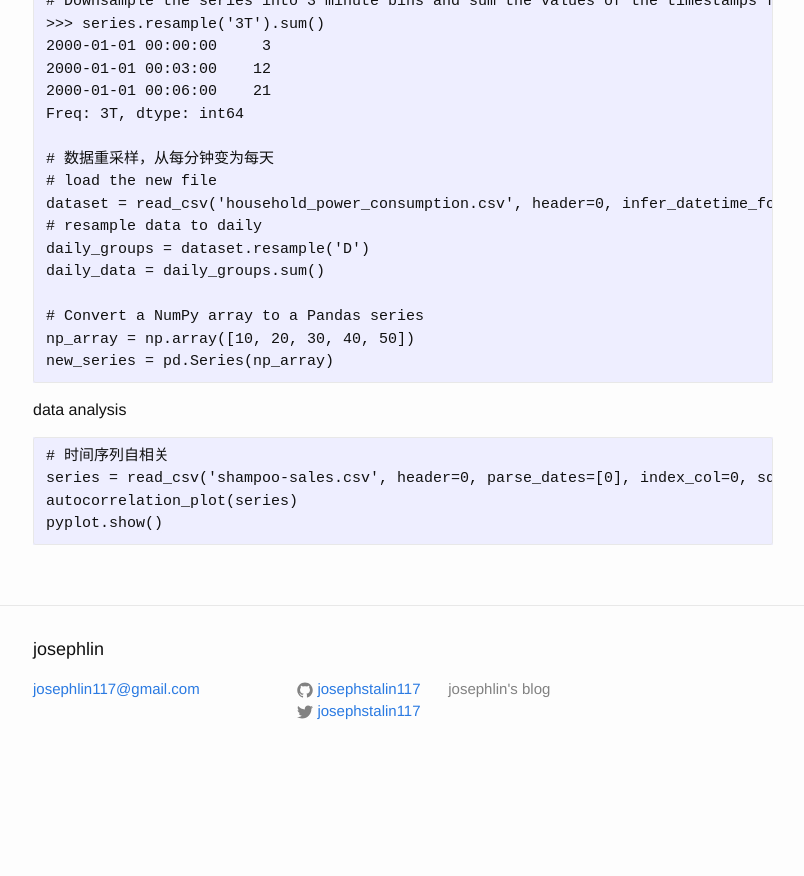
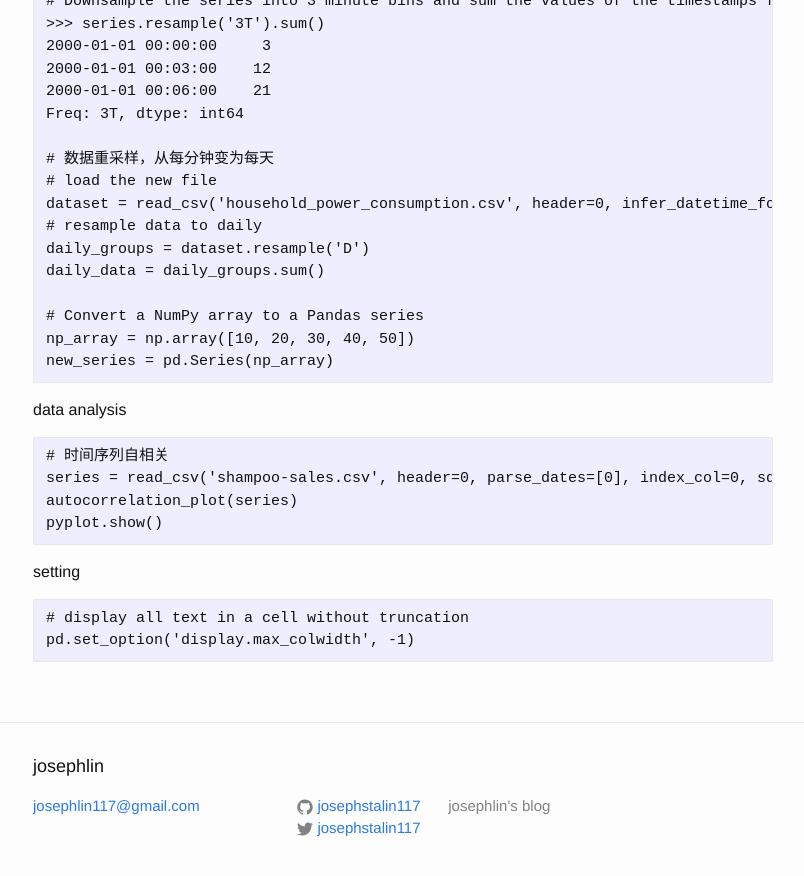
Before and after one commit to josephstalin117/josephstalin117.github.io, a Jekyll site: the page built from _posts/2018-3-13-pandas.markdown, in a window 1280 px wide and 900 px high, scrolled down 8198 px. Shown: the top 876 px of the window, without its empty margins (237-1041 px from the left). Built offline with Jekyll 4.4.1, drawn with Linux system fonts in a browser that asks for light colours; before the commit the page ends 8981 px from its top, so only the background shows below that.

Commit message:
add pandas setting

````diff
--- a/_posts/2018-3-13-pandas.markdown
+++ b/_posts/2018-3-13-pandas.markdown
@@ -375,3 +375,9 @@ series = read_csv('shampoo-sales.csv', header=0, parse_dates=[0], index_col=0, s
 autocorrelation_plot(series)
 pyplot.show()
 ```
+
+setting
+```
+# display all text in a cell without truncation
+pd.set_option('display.max_colwidth', -1)
+```
````
